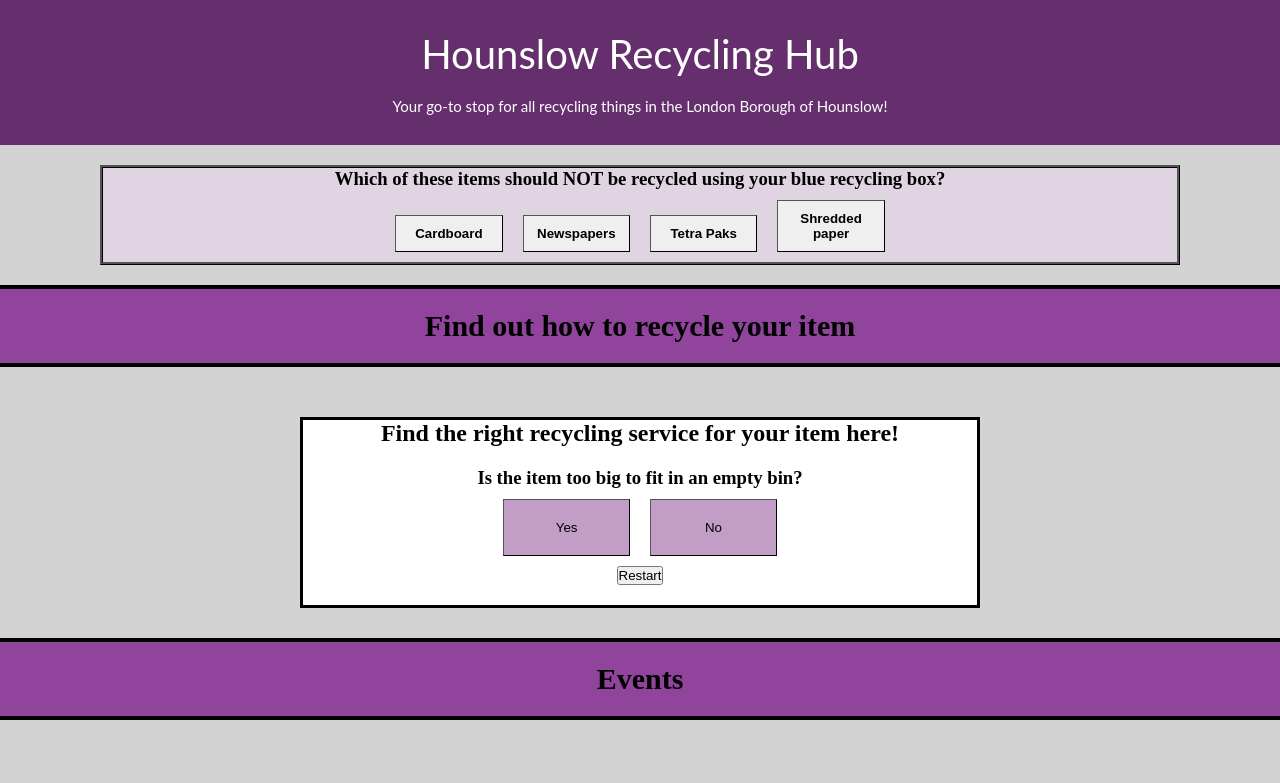
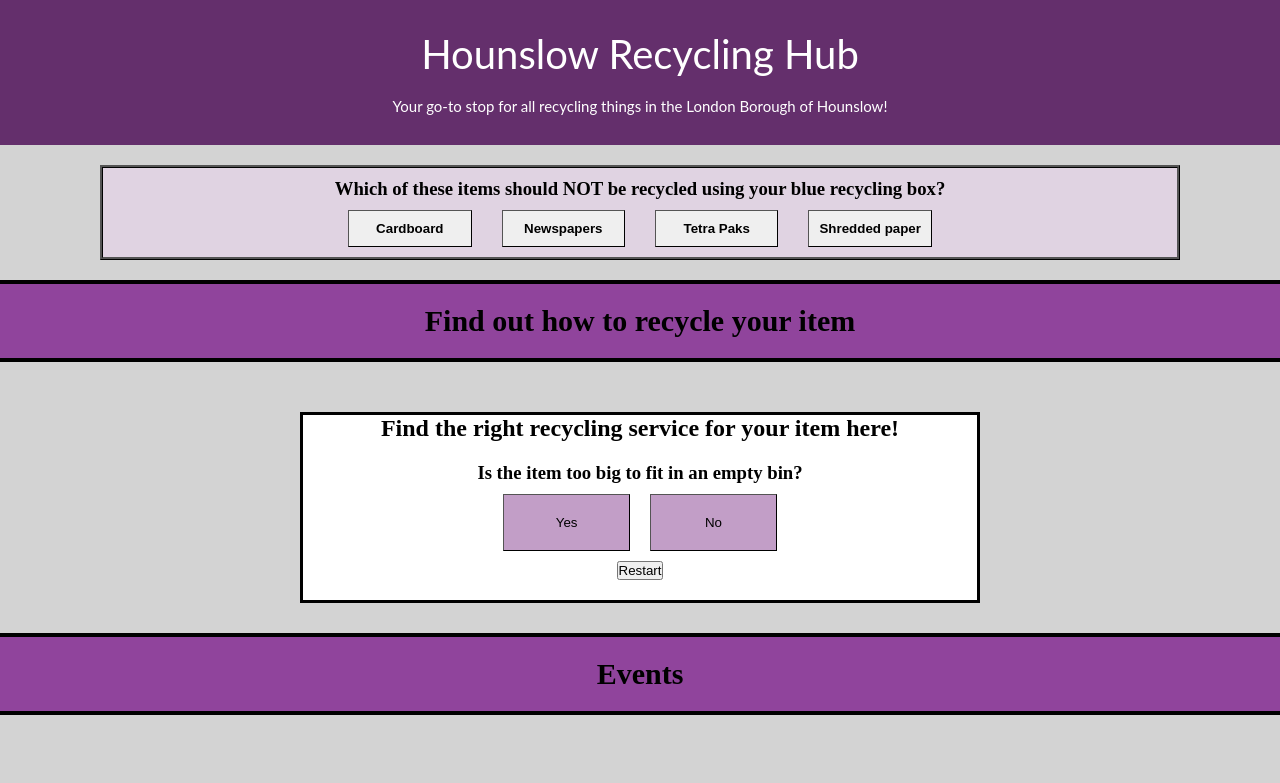
Before and after one commit to ajn2020/test, a Next.js app: page / in a window 1280 px wide. Shown: the top 783 px of the page. Built offline with nearby package versions, Linux system fonts and the light colour scheme.

Commit message:
Improve CSS

```diff
--- a/components/Question.tsx
+++ b/components/Question.tsx
@@ -17,7 +17,6 @@ type Option = {
 
   useEffect(() => {
     setCurrentQuestion(quizQuestions[Math.floor(Math.random() * quizQuestions.length)]);
-    console.log(currentQuestion)
   }, [])
 
   const handleAnswerClick = (selectedOption: Option) => {
@@ -50,7 +49,6 @@ export default function Question() {
 
   useEffect(() => {
     setCurrentQuestion(quizQuestions[Math.floor(Math.random() * quizQuestions.length)]);
-    console.log(currentQuestion)
   }, [])
 
   const handleAnswerClick = (selectedOption: Option) => {
@@ -58,9 +56,9 @@ export default function Question() {
   }
 
   return (
-    <div>
+    <div className='question-box'>
       <h3>{currentQuestion?.question}</h3>
-      <div>
+      <div className='question-box-answers'>
         {currentQuestion?.answers.map((option) => (
           <button key={currentQuestion?.answers.indexOf(option)}
             className={`answer-button ${isAnswerSelected
--- a/styles/style.css
+++ b/styles/style.css
@@ -74,19 +74,33 @@ a:hover {
     border-color: black;
     border-width: 3px;
     margin: 20px 100px;
+    padding: 10px;
     text-align: center;
+    justify-content: center;
 }
 
 /*======================================
-    QUESTION
+    QUESTION BOX
 ========================================*/
+.question-box {
+    display: grid;
+    grid-template-rows: auto auto;
+    grid-gap: 10px;
+    justify-items: center;
+}
+
+.question-box-answers {
+    display: grid;
+    grid-template-columns: 1fr 1fr 1fr 1fr;
+    grid-gap: 30px;
+    width: fit-content;
+}
+
 .answer-button {
     color: black;
     font-weight: bold;
-    width: 10%;
-    margin: 10px 10px;
-    padding: 10px 10px;
-    border-width: 1px 1px 1px 1px;
+    padding: 10px;
+    border-width: 1px;
     cursor: pointer;
 }
 
```
